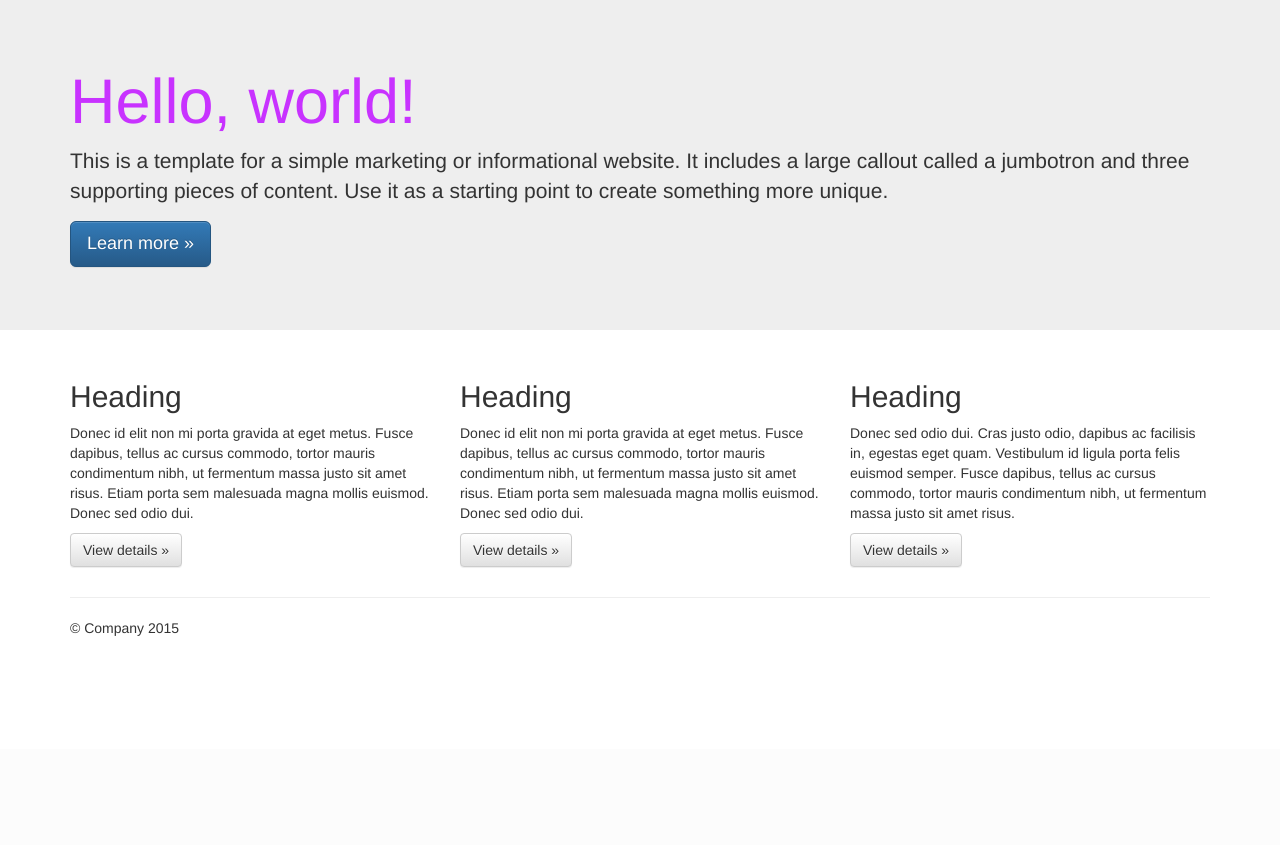
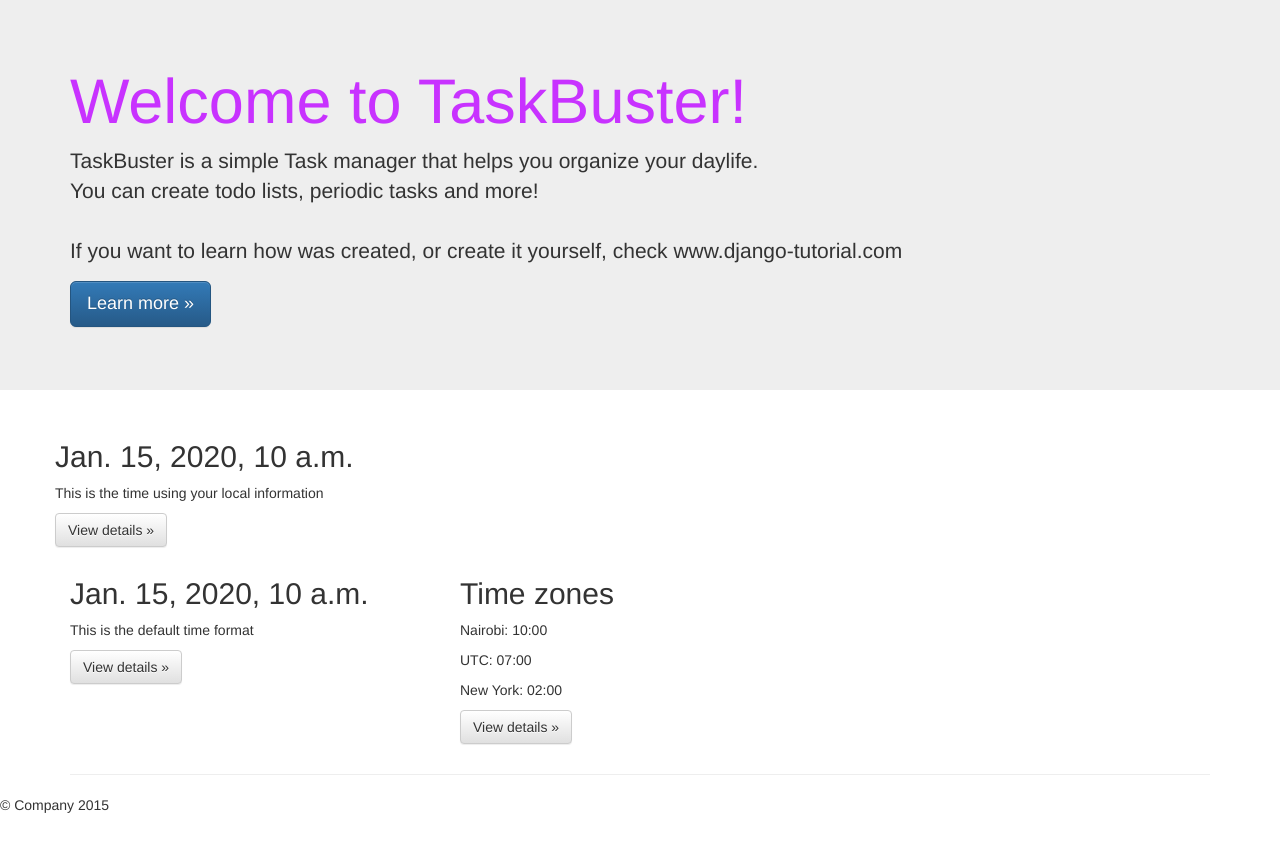
Before and after one commit to samdasoxide/taskbuster-boilerplate, a Django app: template taskbuster/templates/taskbuster/index.html in a window 1280 px wide. Shown: the part 51-896 px from the top of the page. Before the commit the page ends 687 px from the top, so only its background shows below. Run offline with Django 3.2, Linux system fonts and the light colour scheme; the template is opened without the code that fills it: most values are stand-ins (such as "Sample title", 1, 10 or a date in 2020); some libraries are stand-ins or nearby versions.

Commit message:
Internalization and localizaiton

```diff
--- a/requirements/base.txt
+++ b/requirements/base.txt
@@ -1 +1,3 @@
 Django==1.8.5
+pytz==2016.3
+selenium==2.53.1
--- a/requirements/testing.txt
+++ b/requirements/testing.txt
@@ -1,2 +1,5 @@
--r base.txt
+coverage==4.0.3
+Django==1.8
+EasyProcess==0.2.2
+PyVirtualDisplay==0.2
 selenium==2.53.1
--- a/taskbuster/templates/base.html
+++ b/taskbuster/templates/base.html
@@ -10,7 +10,7 @@
         <title>{% block head_title %}{% endblock head_title %}</title>
         <meta name="description" content="">
         <meta name="viewport" content="width=device-width, initial-scale=1">
-
+        <link rel="shortcut icon" href="{% static 'favicon.ico' %}" type="image/x-icon">
 
         <link rel="stylesheet" href= "{% static 'css/bootstrap.min.css' %}">
         <style>
@@ -23,11 +23,14 @@
         <link rel="stylesheet" href='{% static "css/main.css" %}'>
 
         <script src="js/vendor/modernizr-2.8.3-respond-1.4.2.min.js"></script>
+        {% block head_css %}{% endblock head_css %}
+        {% block head_javascript %}{% endblock head_javascript %}
     </head>
     <body>
         <!--[if lt IE 8]>
             <p class="browserupgrade">You are using an <strong>outdated</strong> browser. Please <a href="http://browsehappy.com/">upgrade your browser</a> to improve your experience.</p>
         <![endif]-->
+    {% block navbar %}
       <nav class="navbar navbar-inverse navbar-fixed-top" role="navigation">
         <div class="container">
           <div class="navbar-header">
@@ -52,42 +55,15 @@
           </div><!--/.navbar-collapse -->
         </div>
       </nav>
+    {% endblock navbar %}
 
     <!-- Main jumbotron for a primary marketing message or call to action -->
-    <div class="jumbotron">
-      <div class="container">
-        <h1>Hello, world!</h1>
-        <p>This is a template for a simple marketing or informational website. It includes a large callout called a jumbotron and three supporting pieces of content. Use it as a starting point to create something more unique.</p>
-        <p><a class="btn btn-primary btn-lg" href="#" role="button">Learn more &raquo;</a></p>
-      </div>
-    </div>
-
-    <div class="container">
-      <!-- Example row of columns -->
-      <div class="row">
-        <div class="col-md-4">
-          <h2>Heading</h2>
-          <p>Donec id elit non mi porta gravida at eget metus. Fusce dapibus, tellus ac cursus commodo, tortor mauris condimentum nibh, ut fermentum massa justo sit amet risus. Etiam porta sem malesuada magna mollis euismod. Donec sed odio dui. </p>
-          <p><a class="btn btn-default" href="#" role="button">View details &raquo;</a></p>
-        </div>
-        <div class="col-md-4">
-          <h2>Heading</h2>
-          <p>Donec id elit non mi porta gravida at eget metus. Fusce dapibus, tellus ac cursus commodo, tortor mauris condimentum nibh, ut fermentum massa justo sit amet risus. Etiam porta sem malesuada magna mollis euismod. Donec sed odio dui. </p>
-          <p><a class="btn btn-default" href="#" role="button">View details &raquo;</a></p>
-       </div>
-        <div class="col-md-4">
-          <h2>Heading</h2>
-          <p>Donec sed odio dui. Cras justo odio, dapibus ac facilisis in, egestas eget quam. Vestibulum id ligula porta felis euismod semper. Fusce dapibus, tellus ac cursus commodo, tortor mauris condimentum nibh, ut fermentum massa justo sit amet risus.</p>
-          <p><a class="btn btn-default" href="#" role="button">View details &raquo;</a></p>
-        </div>
-      </div>
-
-      <hr>
+    {% block content %}{% endblock content %}
 
       <footer>
         <p>&copy; Company 2015</p>
       </footer>
-    </div> <!-- /container -->        <script src="//ajax.googleapis.com/ajax/libs/jquery/1.11.2/jquery.min.js"></script>
+        <script src="//ajax.googleapis.com/ajax/libs/jquery/1.11.2/jquery.min.js"></script>
         <script>window.jQuery || document.write('<script src="static/js/vendor/jquery-1.11.2.min.js"><\/script>')</script>
 
         <script src="{% static 'js/vendor/bootstrap.min.js' %}"></script>
@@ -103,5 +79,6 @@
             r.parentNode.insertBefore(e,r)}(window,document,'script','ga'));
             ga('create','UA-XXXXX-X','auto');ga('send','pageview');
         </script>
+        {% block footer_javascript %}{% endblock footer_javascript %}
     </body>
 </html>
--- a/taskbuster/templates/robots.txt
+++ b/taskbuster/templates/robots.txt
@@ -2,4 +2,4 @@
 
 # Allow crawling of all content
 User-agent: *
-Disallow:
+Disallow: /
--- a/taskbuster/templates/taskbuster/index.html
+++ b/taskbuster/templates/taskbuster/index.html
@@ -1,2 +1,39 @@
 {% extends "base.html" %}
+{% load i18n %}
+{% load l10n %}
+{% load tz %}
+
 {% block head_title %}TaskBuster Django Tutorial{% endblock head_title %}
+
+{% block content %}
+	<div class="jumbotron">
+      <div class="container">
+        <h1>{% trans "Welcome to TaskBuster!" %}</h1>
+        <p>{% blocktrans %}TaskBuster is a simple Task manager that helps you organize your daylife. </br>You can create todo lists, periodic tasks and more! </br> </br>If you want to learn how was created, or create it yourself, check www.django-tutorial.com{% endblocktrans %}</p>
+        <p><a class="btn btn-primary btn-lg" href="#" role="button">Learn more &raquo;</a></p>
+      </div>
+    </div>
+
+    <div class="container">
+      <!-- Example row of columns -->
+      <div class="row">
+          <h2 id="local-date">{{ today }}</h2>
+          <p>This is the time using your local information</p>
+          <p><a class="btn btn-default" href="#" role="button">View details &raquo;</a></p>
+        <div class="col-md-4">
+          <h2 id="non-local-date">{{ today|unlocalize }}</h2>
+          <p>This is the default time format</p>
+          <p><a class="btn btn-default" href="#" role="button">View details &raquo;</a></p>
+       </div>
+        <div class="col-md-4">
+          <h2>Time zones</h2>
+          <p>Nairobi: <span id="time-tz">{{ now|time:"H:i" }}</span></p>
+          <p>UTC: <span id="time-utc">{{ now|utc|time:"H:i" }}</span></p>
+          <p>New York: <span id="time-ny">{{ now|timezone:"America/New_York"|time:"H:i" }}</span></p>
+          <p><a class="btn btn-default" href="#" role="button">View details &raquo;</a></p>
+        </div>
+      </div>
+
+      <hr>
+      </div>
+{% endblock content %}
--- a/taskbuster/test.py
+++ b/taskbuster/test.py
@@ -1,13 +1,16 @@
 #-*- uft-8 -*-
 from django.test import TestCase
 from django.core.urlresolvers import reverse
+from django.utils.translation import activate
 
 class TestingHomePage(TestCase):
 
 	def test_uses_index_template(self):
+		activate('en')
 		response = self.client.get(reverse("home"))
 		self.assertTemplateUsed(response, "taskbuster/index.html")
 
 	def test_uses_base_template(self):
+		activate('en')
 		response = self.client.get(reverse("home"))
 		self.assertTemplateUsed(response, "base.html")
--- a/taskbuster/urls.py
+++ b/taskbuster/urls.py
@@ -15,10 +15,15 @@ Including another URLconf
 """
 from django.conf.urls import include, url
 from django.contrib import admin
+from django.conf.urls.i18n import i18n_patterns
 
-from .views import home
+from .views import home, home_files
 
 urlpatterns = [
+    url(r'^(?P<filename>(robots.txt)|(humans.txt))$', home_files, name="home_files")
+]
+
+urlpatterns += i18n_patterns(
     url(r'^admin/', include(admin.site.urls)),
     url(r'^$', home, name="home"),
-]
+    )
```
Also changed, not shown: functional_tests/test_all_users.py (+37 -0 lines), taskbuster/settings/base.py (+13 -1 lines), taskbuster/templates/humans.txt (+4 -3 lines), taskbuster/views.py (+8 -1 lines), taskbuster/locale/sw/LC_MESSAGES/django.po (added), 2 other files. Lines whose indentation alone changed are shown as unchanged.
